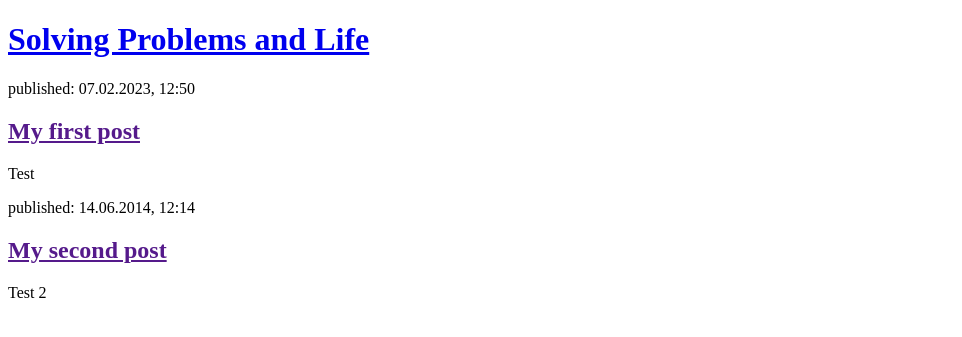
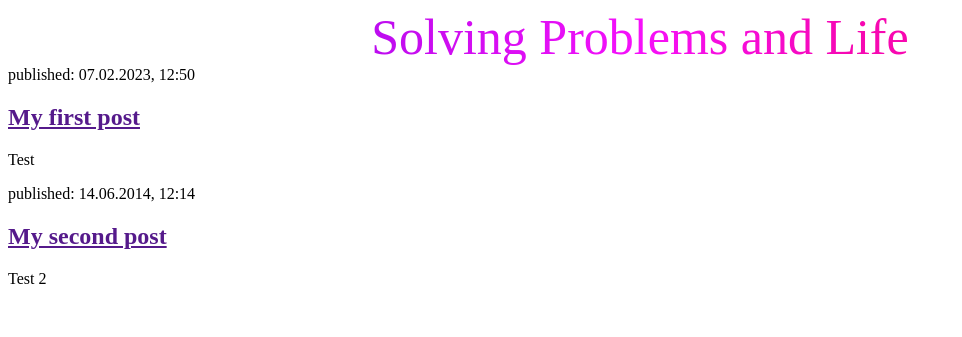
Before and after one commit to anninij/my_first_blog, a Django app: page / in a window 1280 px wide. Shown: the top 337 px of the page, without its empty margins (0-962 px from the left). Run offline with Django 4.2, Linux system fonts and the light colour scheme.

Commit message:
Changed the Title color for site

```diff
--- a/blog/templates/blog/post_list.html
+++ b/blog/templates/blog/post_list.html
@@ -2,10 +2,29 @@
 <html>
     <head>
         <title>Solving Problems and Life</title>
+        <meta charset="utf-8" />
+    <style>
+        .multicolor-text {
+            text-align: center;
+            font-size: 50px;
+            background: linear-gradient(to left,
+                    rgb(249, 6, 75),
+                    rgb(255, 6, 172),
+                    rgb(246, 8, 178),
+                    rgb(246, 16, 250),
+                    rgb(202, 13, 240),
+                    rgb(151, 10, 239),
+                    rgb(81, 0, 255));
+            -webkit-background-clip: text;
+            color: transparent;
+        }
+    </style>
     </head>
     <body>
         <header>
-            <h1><a href="/">Solving Problems and Life</a></h1>
+            <div class="multicolor-text">
+                Solving Problems and Life
+            </div>
         </header>
 
         <article>
```
